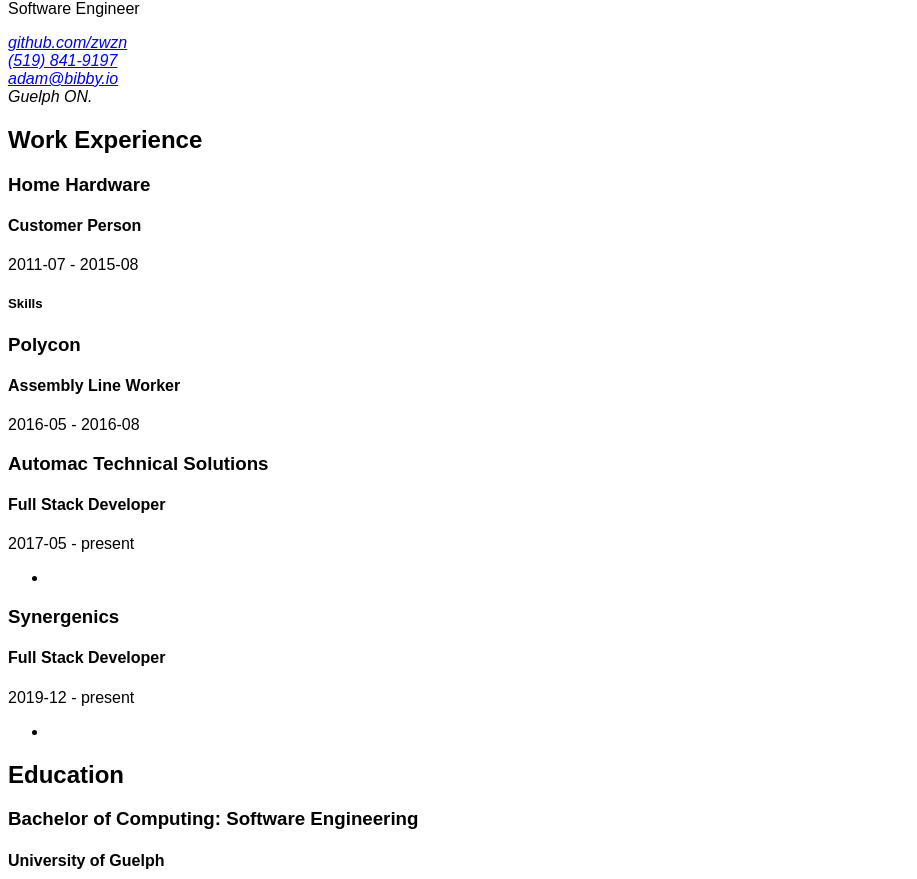
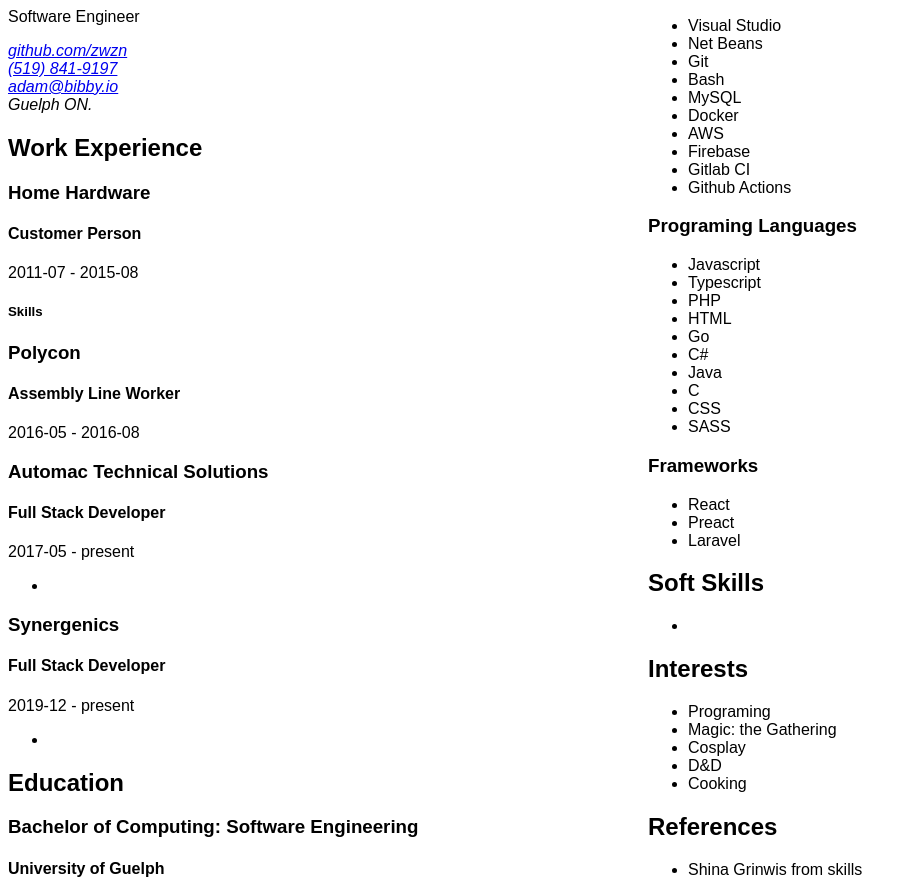
Before and after one commit to abibby/resume, a plain HTML site: page index.html in a window 1280 px wide. Shown: the part 80-959 px from the top of the page, without its empty margins (0-917 px from the left). Drawn offline with nearby package versions, Linux system fonts and the light colour scheme; files that its build step writes are made by us from their sources.

Commit message:
change to scss

```diff
--- a/index.html
+++ b/index.html
@@ -21,9 +21,9 @@
             <a>Guelph ON.</a>
         </address>
     </header>
-    <section>
+    <section class="work-experience">
         <h2>Work Experience</h2>
-        <p>
+        <div class="job">
             <h3>Home Hardware</h3>
             <h4>Customer Person</h4>
             <div>
@@ -33,15 +33,15 @@
             <ul>
 
             </ul>
-        </p>
-        <p>
+        </div>
+        <div class="job">
             <h3>Polycon</h3>
             <h4>Assembly Line Worker</h4>
             <div>
                 <time>2016-05</time> - <time>2016-08</time>
             </div>
-        </p>
-        <p>
+        </div>
+        <div class="job">
             <h3>Automac Technical Solutions</h3>
             <h4>Full Stack Developer</h4>
             <div>
@@ -50,8 +50,8 @@
             <ul>
                 <li></li>
             </ul>
-        </p>
-        <p>
+        </div>
+        <div class="job">
             <h3>Synergenics</h3>
             <h4>Full Stack Developer</h4>
             <div>
@@ -60,19 +60,19 @@
             <ul>
                 <li></li>
             </ul>
-        </p>
+        </div>
     </section>
-    <section>
+    <section class="education">
         <h2>Education</h2>
-        <p>
+        <div class="school">
             <h3>Bachelor of Computing: Software Engineering</h3>
             <h4>University of Guelph</h4>
             <div>
                 <time>2015-09</time> - <time>2018-12</time>
             </div>
-        </p>
+        </div>
     </section>
-    <section>
+    <section class="technical-skills">
         <h2>Technical Skills</h2>
         <p>
             <h3>Tools?</h3>
--- /dev/null
+++ b/main.scss
@@ -0,0 +1,11 @@
+:root {
+    font-family: sans-serif;
+}
+
+header address a {
+    display: block;
+}
+
+body {
+    columns: 2;
+}
```
Also changed, not shown: main.css (deleted), 2 other files.
